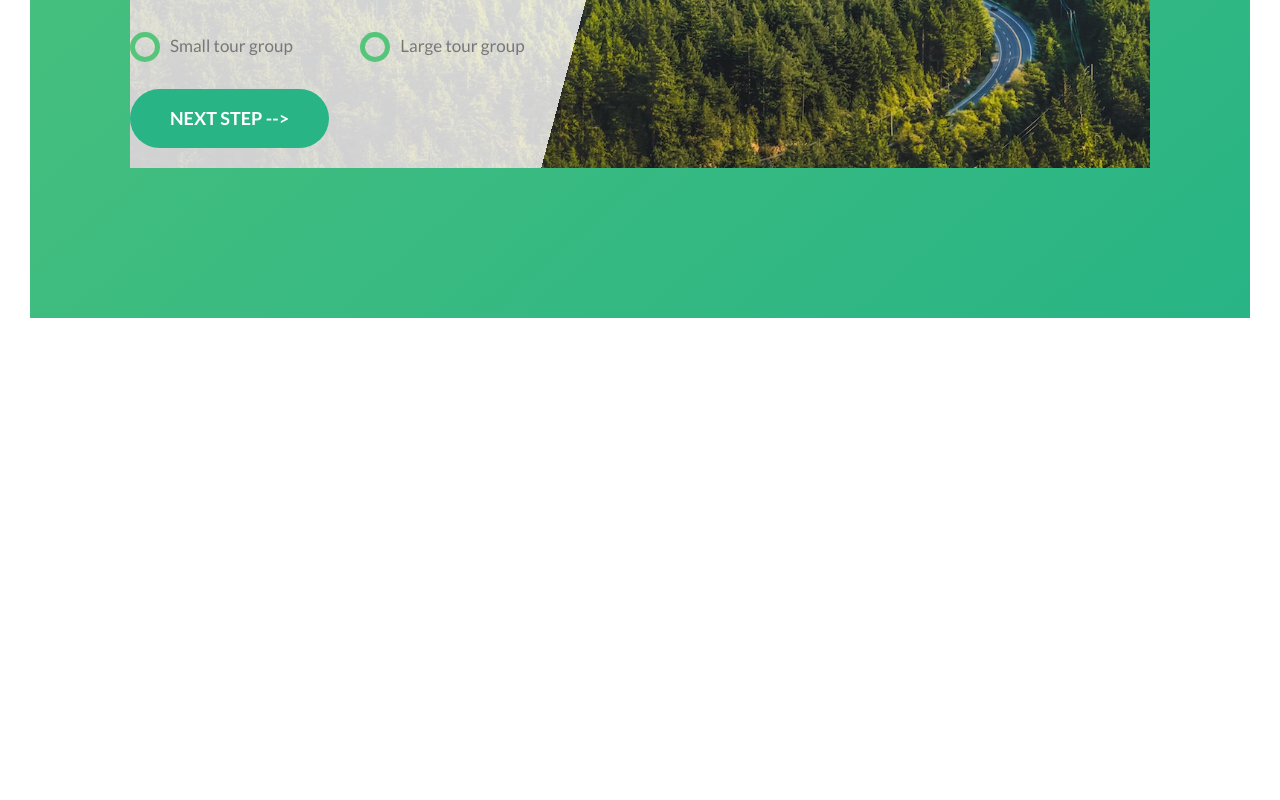
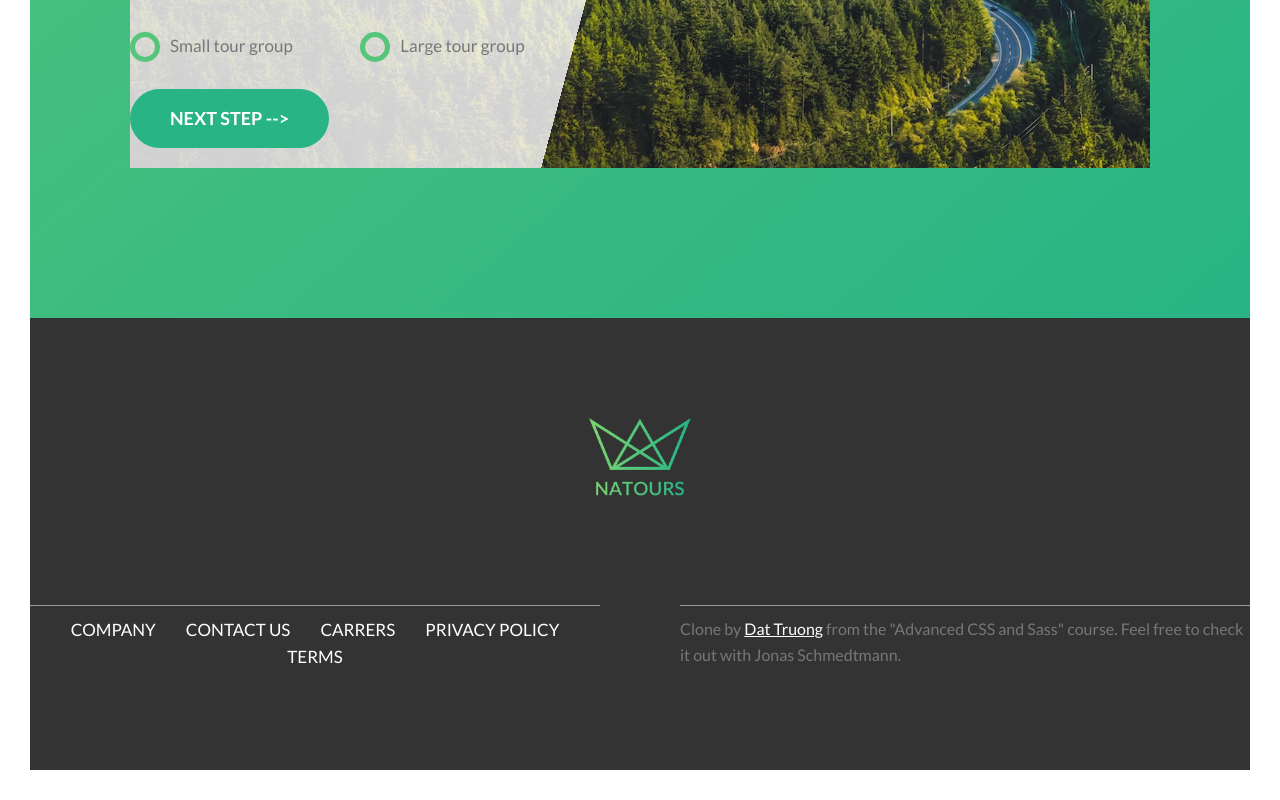
Before and after one commit to dat-truong196nt/Natours, a React (Create React App) app: page / in a window 1280 px wide. Shown: the part 5023-5823 px from the top of the page. Before the commit the page ends 5471 px from the top, so only its background shows below. Built offline with nearby package versions, Linux system fonts and the light colour scheme.

Commit message:
feat: footer

```diff
--- /dev/null
+++ b/src/Components/Footer.jsx
@@ -0,0 +1,26 @@
+import logo from '../assets/img/logo-green-2x.png'
+
+export const Footer = () => (
+	<footer className="footer">
+		<div className="footer__logo-box"><img className="footer__logo-img" src={logo} alt="logo" /></div>
+		<div className="row">
+			<div className="col-1-2">
+				<div className="footer__nav">
+					<ul className="footer__list">
+						<li className="footer__item"><a href="##" className="footer__link">Company</a></li>
+						<li className="footer__item"><a href="##" className="footer__link">Contact us</a></li>
+						<li className="footer__item"><a href="##" className="footer__link">Carrers</a></li>
+						<li className="footer__item"><a href="##" className="footer__link">Privacy policy</a></li>
+						<li className="footer__item"><a href="##" className="footer__link">Terms</a></li>
+					</ul>
+				</div>
+			</div>
+			<div className="col-1-2">
+				<p className="footer__copyright">
+					Clone by <a href="##" className="footer__link">Dat Truong</a> from the "Advanced CSS and Sass" course.
+					Feel free to check it out with Jonas Schmedtmann.
+				</p>
+			</div>
+		</div>
+	</footer>
+)
--- a/src/assets/scss/base/_reset.scss
+++ b/src/assets/scss/base/_reset.scss
@@ -14,5 +14,4 @@ html {
 
 body {
 	padding: 3rem;
-	margin-bottom: 10rem;
 }
--- a/src/assets/scss/index.scss
+++ b/src/assets/scss/index.scss
@@ -13,6 +13,7 @@
 // layouts
 @import './layouts/header';
 @import './layouts/grid';
+@import './layouts/footer';
 
 //pages
 @import './pages/home';
--- /dev/null
+++ b/src/assets/scss/layouts/_footer.scss
@@ -0,0 +1,53 @@
+.footer {
+	background-color: rgba(black, .8);
+	padding-bottom: 10rem;
+
+	&__logo-box {
+		text-align: center;
+		padding: 10rem;
+	}
+
+	&__logo-img {
+		width: 10%;
+	}
+
+	&__nav {
+		border-top: 1px solid rgba($color-white, .5);
+		padding-top: 1rem;
+		font-size: 1.7rem;
+		ul {
+			text-align: center;
+		}
+		ul li {
+			list-style: none;
+			display: inline-block;
+			padding: 0 1.5rem;
+			transition: all .2s;
+
+			a {
+				text-decoration: none;
+				&, &:link {
+					color: $color-white;
+					text-transform: uppercase;
+				}
+			}
+
+			&:hover {
+				box-shadow: 0 1rem 2rem black;
+				transform: rotateZ(6deg);
+				a {
+					color: $color-green-medium;
+				}
+			}
+		}
+	}
+
+	&__copyright {
+		border-top: 1px solid rgba($color-white, .5);
+		padding-top: 1rem;
+
+		a {
+			color: $color-white;
+		}
+	}
+}
--- a/src/pages/Home/Home.jsx
+++ b/src/pages/Home/Home.jsx
@@ -5,15 +5,19 @@ import { Feature } from "../../Components/Feature";
 import { Category } from "../../Components/Category";
 import { Story } from "../../Components/Story";
 import { Booking } from "../../Components/Booking/Booking";
+import { Footer } from "../../Components/Footer";
 
 export const Home = () => (
 	<>
 		<Header/>
+		<main>
 			{/* <Grid/> */}
 			<About/>
 			<Feature/>
 			<Category/>
 			<Story/>
 			<Booking/>
+		</main>
+		<Footer/>
 	</>
 )
```
Lines whose indentation alone changed are shown as unchanged.
